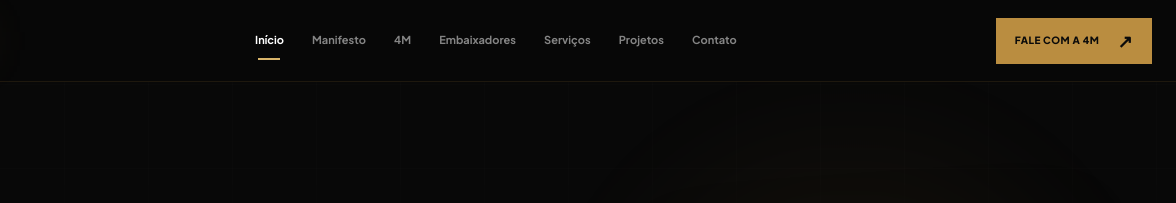
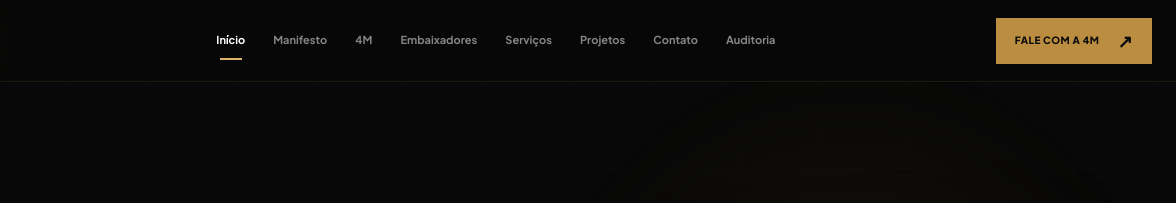
Before and after one commit to engwilsonribeiro/tmu-1jbb-26-grp06, a plain HTML site: page index.html in a window 1280 px wide. Shown: the top 203 px of the page, 104-1280 px from the left. Drawn offline with Linux system fonts and the light colour scheme.

Commit message:
adicionado menu auditoria

```diff
--- a/index.html
+++ b/index.html
@@ -132,6 +132,10 @@
                     Contato
                 </a>
 
+
+                <a href="#auditoria" class="nav-link">
+                    Auditoria
+                </a>
             </nav>
 
 
```
Also changed, not shown: 1 other file.
